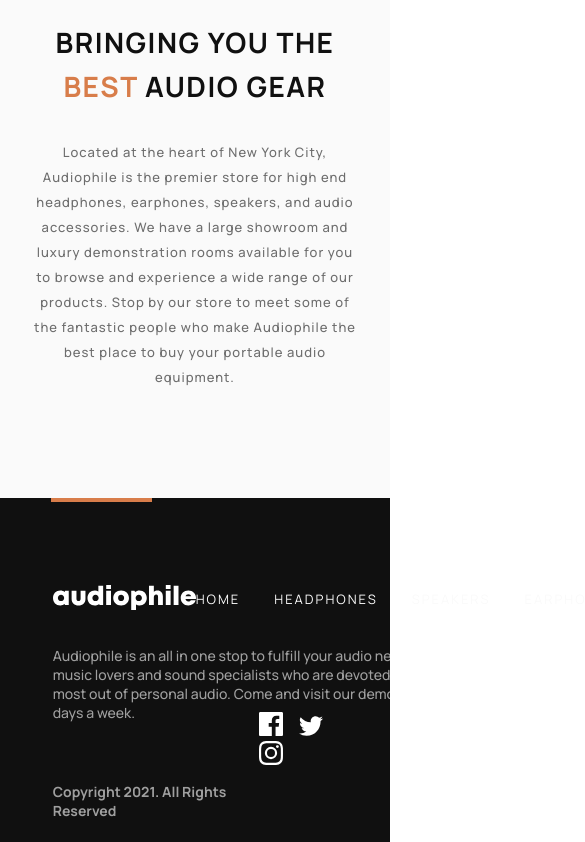
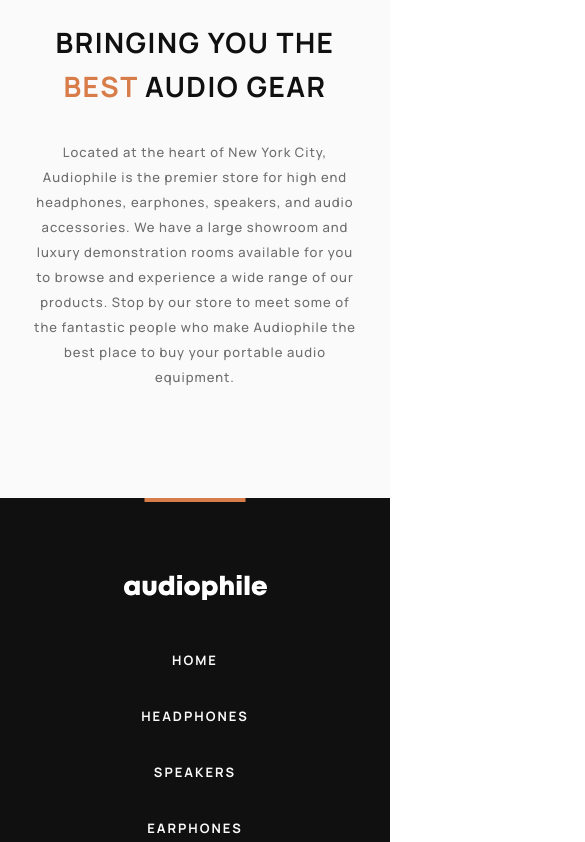
Before and after one commit to Chermann-KING/audiophile, a React (Vite) app: page / in a window 390 px wide. Shown: the part 3529-4371 px from the top of the page, 585 px wide, since content can reach past the window. Built offline with nearby package versions, Linux system fonts and the light colour scheme.

Commit message:
💄 HOME: Footer > Make it responsive

```diff
--- a/src/pages/home/Home.jsx
+++ b/src/pages/home/Home.jsx
@@ -183,4 +183,72 @@ const HomeStyled = styled.div`
       }
     }
   }
+
+  @media (max-width: 768px) {
+    footer {
+      height: 400px;
+      padding: 32px 6.5%;
+      justify-content: space-between;
+      &:after {
+        content: "";
+        position: absolute;
+        top: 0;
+        left: 6%;
+        width: 101px;
+        height: 4px;
+        background: ${theme.colors.primaryColor};
+      }
+      .footer-top {
+        flex-wrap: wrap;
+        flex-direction: column;
+        align-items: start;
+        row-gap: 32px;
+      }
+      .footer-middle {
+        width: 100%;
+        p {
+          padding-right: 0px;
+        }
+      }
+      .footer-bottom {
+        .social-networks {
+          margin-top: 0px;
+        }
+      }
+    }
+  }
+
+  @media (max-width: 480px) {
+    footer {
+      height: 654px;
+      text-align: center;
+      &:after {
+        content: "";
+        position: absolute;
+        top: 0;
+        left: 50%;
+        transform: translateX(-50%);
+        width: 101px;
+        height: 4px;
+        background: ${theme.colors.primaryColor};
+      }
+      .footer-top {
+        flex-wrap: wrap;
+        flex-direction: column;
+        align-items: center;
+        row-gap: 48px;
+        nav > ul {
+          width: 100%;
+          font-weight: ${theme.fonts.weights.bold};
+          flex-direction: column;
+        }
+      }
+
+      .footer-bottom {
+        height: 97px;
+        flex-direction: column;
+        gap: 48px;
+      }
+    }
+  }
 `;
```
